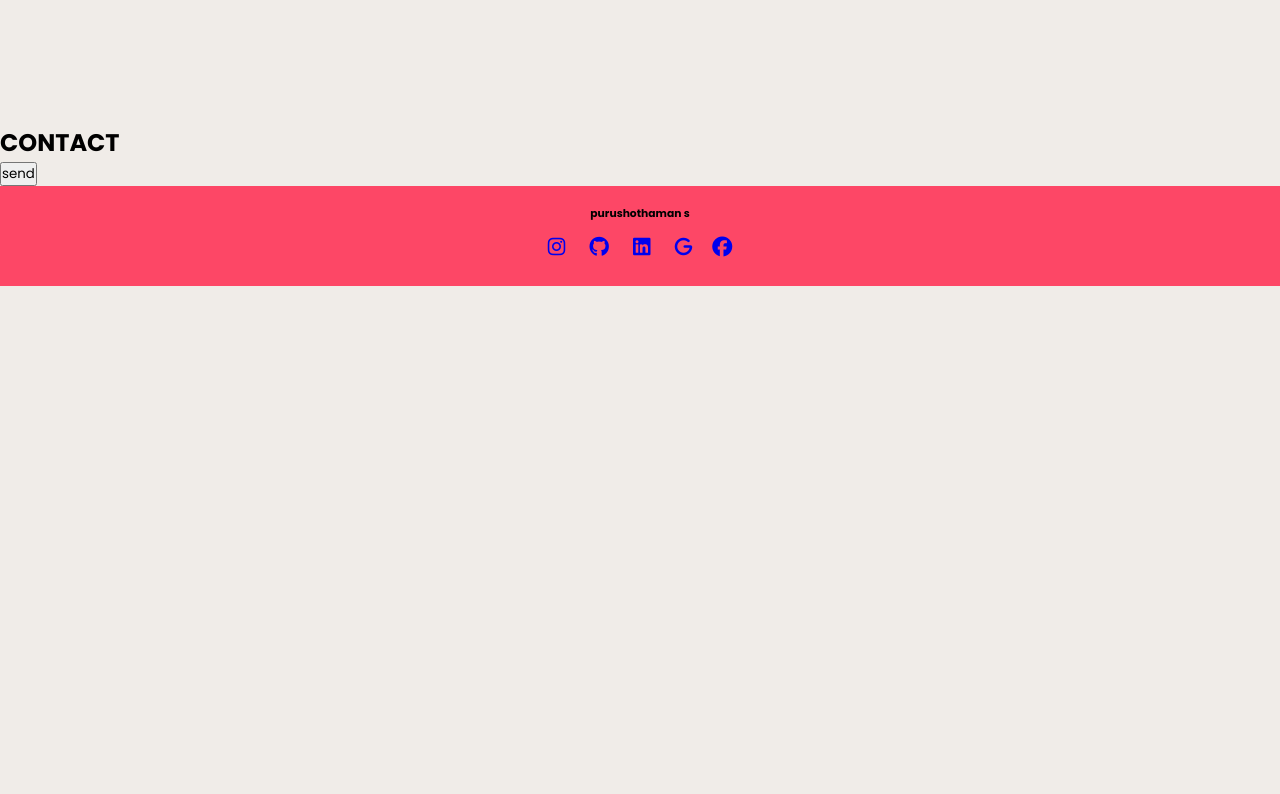
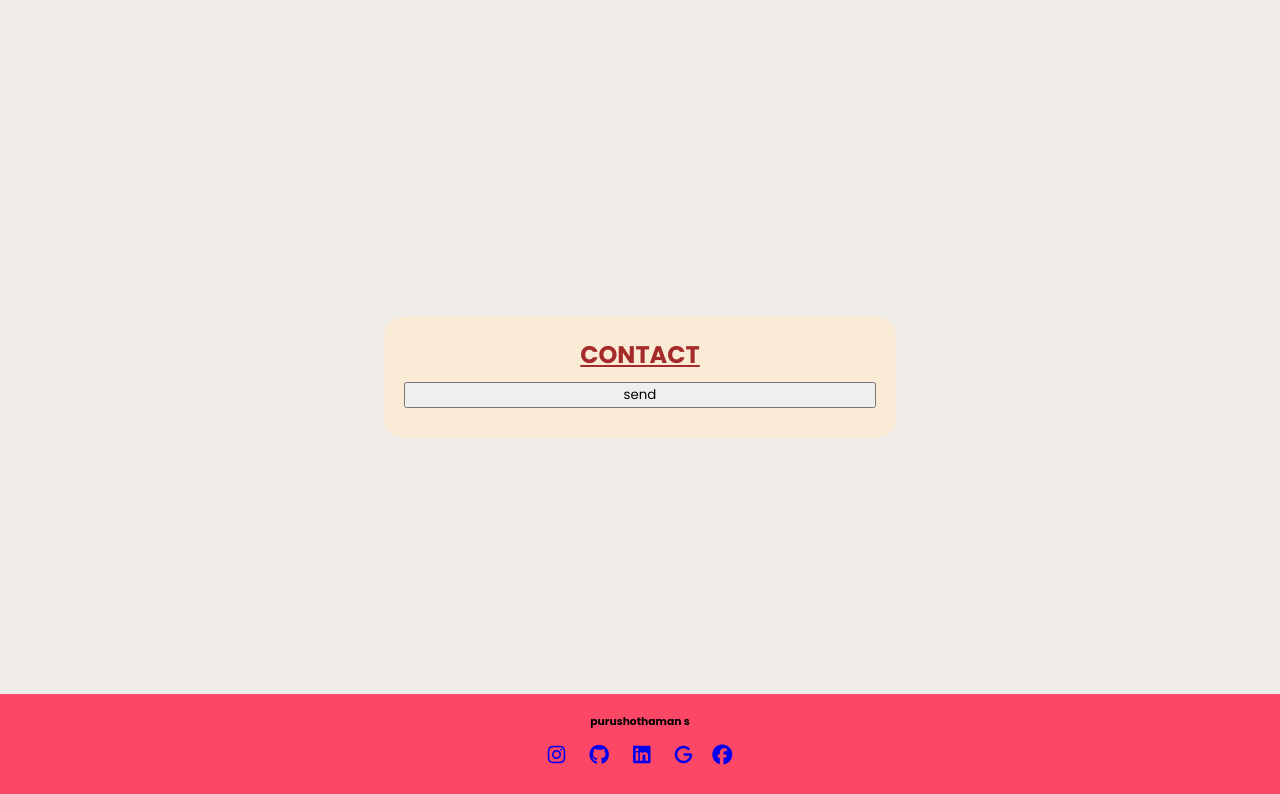
Before and after one commit to Purushothaman2505/Portfolio-, a plain HTML site: page index.html in a window 1280 px wide. Shown: the part 2831-3625 px from the top of the page. Before the commit the page ends 3117 px from the top, so only its background shows below. Drawn offline with Linux system fonts and the light colour scheme.

Commit message:
Update style.css

```diff
--- a/style.css
+++ b/style.css
@@ -316,6 +316,39 @@ footer {
   margin-bottom: 6px; */
 /* } */
 /* media query */
+#mail {
+  /* margin: 0;
+  height: 100vh; */
+  display: flex;
+  justify-content: center;
+  align-items: center;
+  color: rgb(63, 57, 57);
+
+  padding-bottom: 20%;
+  padding-top: 15%;
+}
+#mail h2 {
+  text-align: center;
+  text-decoration: underline;
+  color: brown;
+  width: auto;
+  height: auto;
+}
+form {
+  background-color: antiquewhite;
+  padding: 20px;
+  border-radius: 20px;
+  width: 40%;
+}
+form input,
+textarea {
+  width: 100%;
+  margin: 10px 0px;
+}
+form input {
+  height: 26px;
+  /* width: 50%; */
+}
 @media (max-width: 740px) {
   /* .togle_btn {
     display: block;
@@ -365,4 +398,8 @@ footer {
     padding-top: 8%;
     padding-bottom: 8%;
   }
+  form {
+    width: 80%;
+  }
+
 }
```
